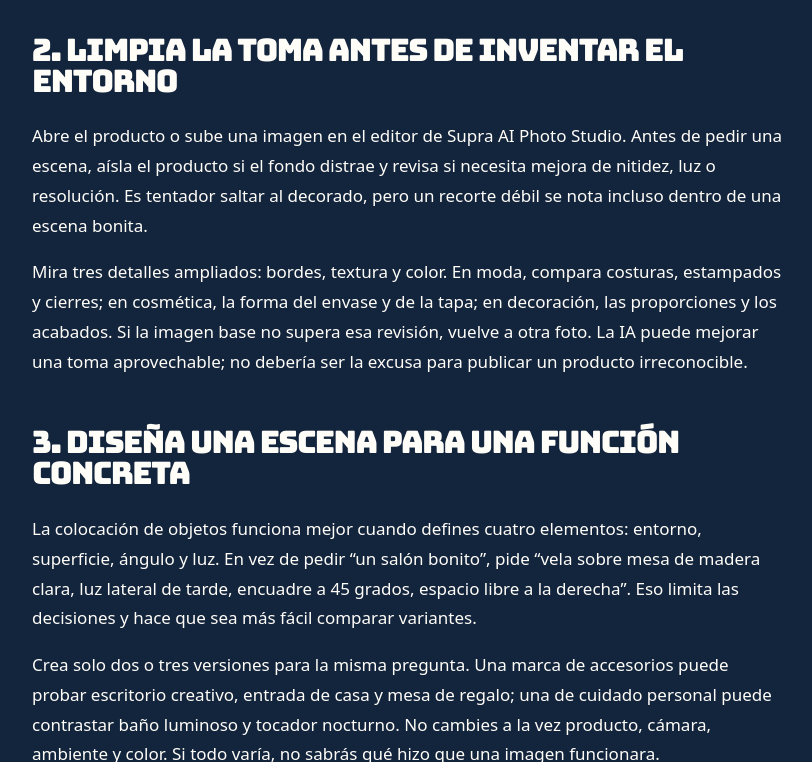
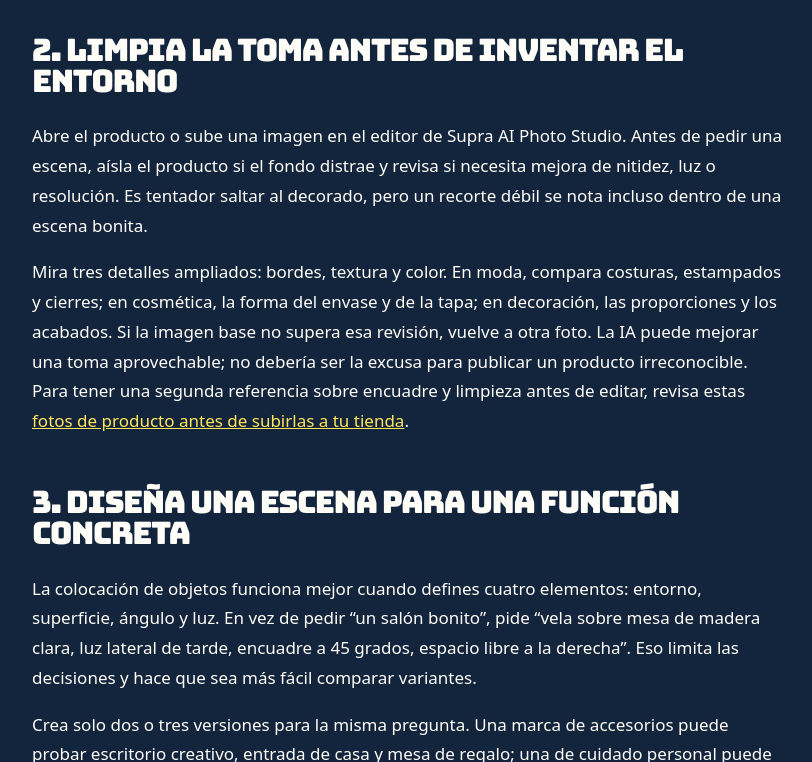
Before and after one commit to herramientas-y-tutoriales/herramientas-y-tutoriales.github.io, a Jekyll site: the page built from _posts/2026-10-09-como-crear-fotos-lifestyle-para-shopify-con-ia-sin-perder-el-control.md, in a window 1280 px wide and 900 px high, scrolled down 2366 px, cut to the strip 0-762 px from the top of the window. Shown: the whole strip, without its empty margins (232-1044 px from the left). Built offline with Jekyll 4.4.1, drawn with Linux system fonts in a browser that asks for light colours.

Commit message:
Anadir guia: Cómo Crear Fotos Lifestyle para Shopify con IA sin Perder el Control

```diff
--- a/_posts/2026-10-09-como-crear-fotos-lifestyle-para-shopify-con-ia-sin-perder-el-control.md
+++ b/_posts/2026-10-09-como-crear-fotos-lifestyle-para-shopify-con-ia-sin-perder-el-control.md
@@ -25,7 +25,7 @@ Por ejemplo: “quiero que se entienda que esta botella queda bien en un baño l
 
 Abre el producto o sube una imagen en el editor de Supra AI Photo Studio. Antes de pedir una escena, aísla el producto si el fondo distrae y revisa si necesita mejora de nitidez, luz o resolución. Es tentador saltar al decorado, pero un recorte débil se nota incluso dentro de una escena bonita.
 
-Mira tres detalles ampliados: bordes, textura y color. En moda, compara costuras, estampados y cierres; en cosmética, la forma del envase y de la tapa; en decoración, las proporciones y los acabados. Si la imagen base no supera esa revisión, vuelve a otra foto. La IA puede mejorar una toma aprovechable; no debería ser la excusa para publicar un producto irreconocible.
+Mira tres detalles ampliados: bordes, textura y color. En moda, compara costuras, estampados y cierres; en cosmética, la forma del envase y de la tapa; en decoración, las proporciones y los acabados. Si la imagen base no supera esa revisión, vuelve a otra foto. La IA puede mejorar una toma aprovechable; no debería ser la excusa para publicar un producto irreconocible. Para tener una segunda referencia sobre encuadre y limpieza antes de editar, revisa estas [fotos de producto antes de subirlas a tu tienda](https://herramientas-y-tutoriales.github.io/2026/10/05/como-preparar-fotos-de-producto-antes-de-subirlas-a-tu-tienda/).
 
 ## 3. Diseña una escena para una función concreta
 
```
Also changed, not shown: other parts of _posts/2026-10-09-como-crear-fotos-lifestyle-para-shopify-con-ia-sin-perder-el-control.md (+1 -1 lines).
